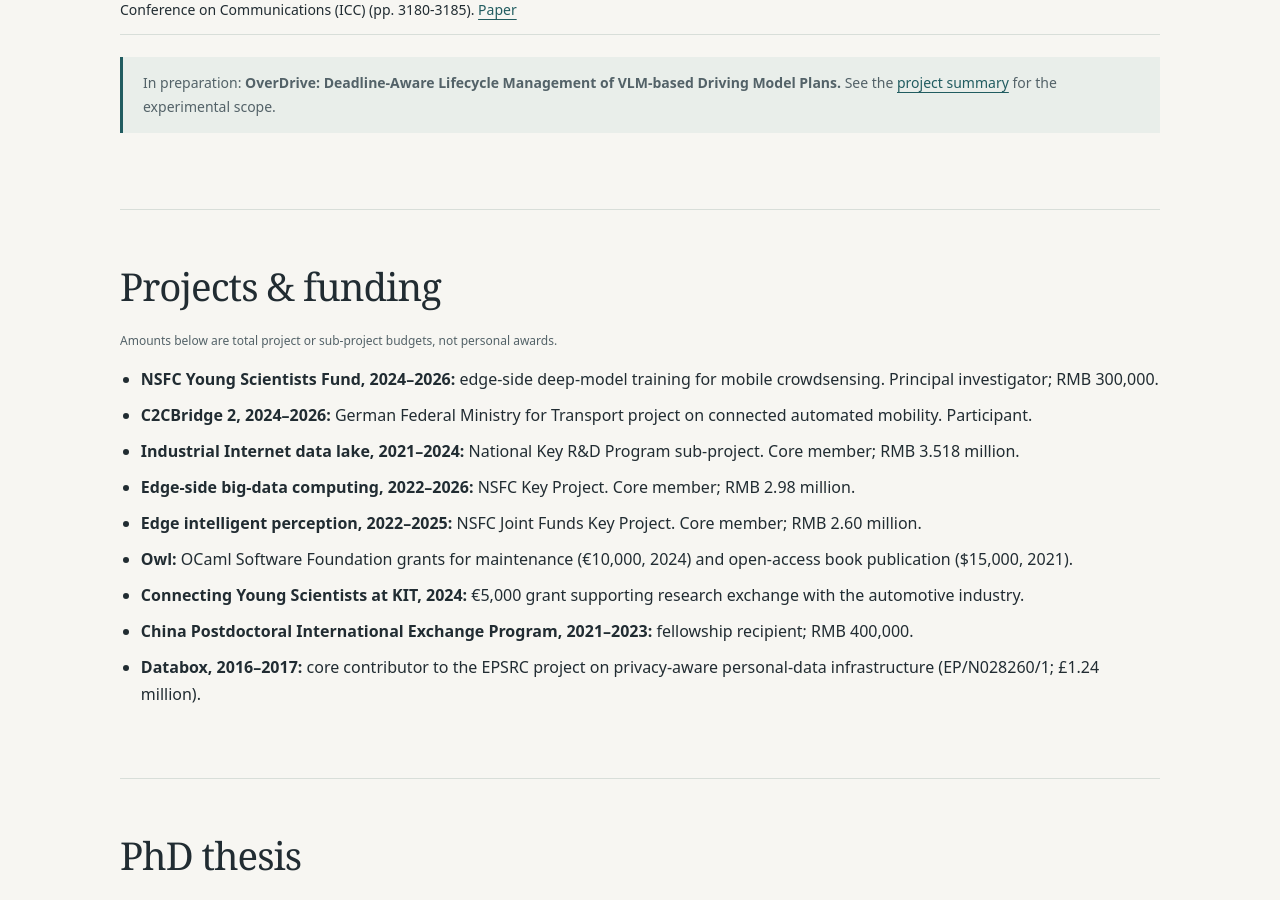
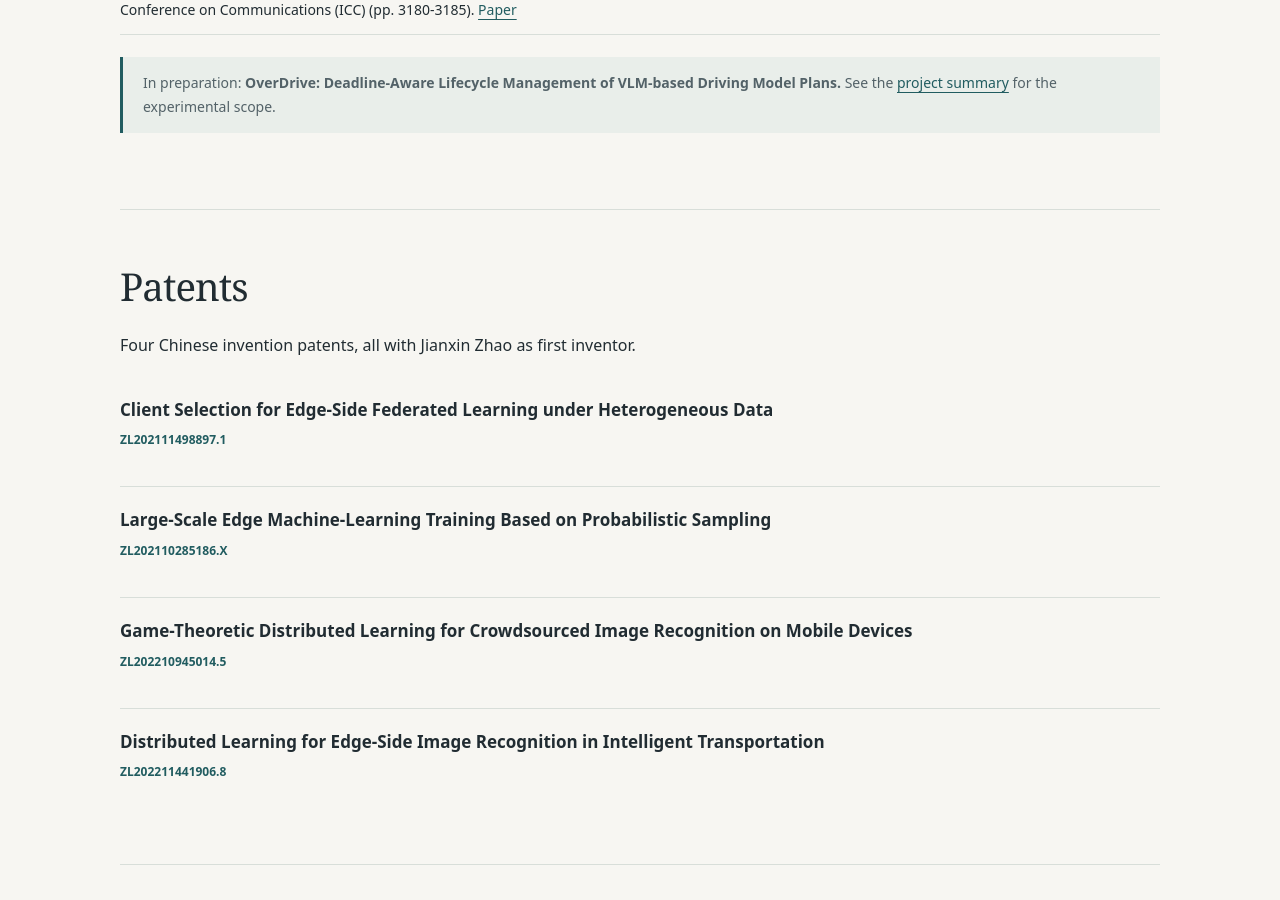
Before and after one commit to jzstark/jzstark.github.io, a Jekyll site: the page built from research.markdown, in a window 1280 px wide and 900 px high, scrolled down 3765 px. Built offline with Jekyll 4.4.1, drawn with Linux system fonts in a browser that asks for light colours.

Commit message:
adding patents

```diff
--- /dev/null
+++ b/_data/patents.yml
@@ -0,0 +1,8 @@
+- title: Client Selection for Edge-Side Federated Learning under Heterogeneous Data
+  number: ZL202111498897.1
+- title: Large-Scale Edge Machine-Learning Training Based on Probabilistic Sampling
+  number: ZL202110285186.X
+- title: Game-Theoretic Distributed Learning for Crowdsourced Image Recognition on Mobile Devices
+  number: ZL202210945014.5
+- title: Distributed Learning for Edge-Side Image Recognition in Intelligent Transportation
+  number: ZL202211441906.8
--- a/about.markdown
+++ b/about.markdown
@@ -15,7 +15,7 @@ intro: I am a researcher and engineer interested in how AI systems work, how to
 <p>At KIT, I contributed to two Master's-level courses: <em>Collective Perception in Autonomous Driving</em> and <em>AI for Autonomous Driving</em>. I have co-supervised seven Master's theses across Cambridge, BIT and KIT, on computing optimisation, federated learning and autonomous-driving topics.</p>
 <p>At Cambridge, I supervised undergraduate computer networking and volunteered through the STIMULUS programme, helping teach computing to local school pupils.</p>
 <h2>Patents &amp; recognition</h2>
-<p>I am the first inventor on four Chinese invention patents covering probabilistic edge training, federated client selection and distributed image recognition. Six software copyright registrations arose from the distributed and federated learning work.</p>
+<p>I am the first inventor on <a href="{{ '/research/#patents' | relative_url }}">four Chinese invention patents</a> covering probabilistic edge training, federated client selection and distributed image recognition. Six software copyright registrations arose from the distributed and federated learning work.</p>
 <p>I was a member of the team awarded an iENA Nuremberg gold medal in 2025 for an air-ground collaborative vehicular crowdsensing system. My <a href="{{ '/cert/' | relative_url }}">professional credentials</a> include AWS Solutions Architect – Professional and NVIDIA's Generative AI LLMs certification.</p>
 <h2>Beyond work</h2>
 <p>I practise kendo and enjoy cycling. Completing the full Lake Constance cycling route is one of my favourite trips. My <a href="{{ '/learning/' | relative_url }}">learning notes</a> include course projects in language modelling, AI, graphics and GPU programming.</p>
--- a/research.markdown
+++ b/research.markdown
@@ -5,12 +5,17 @@ permalink: /research/
 eyebrow: Questions, methods & evidence
 intro: My work connects numerical systems, distributed learning and AI inference, with an emphasis on resource constraints, reproducible evaluation and practical implementation.
 ---
-<nav class="page-nav" aria-label="Research sections"><a href="#themes">Themes</a><a href="#selected">Selected papers</a><a href="#publications">Publications & talks</a><a href="#projects-and-funding">Projects & funding</a><a href="#thesis">PhD thesis</a></nav>
+<nav class="page-nav" aria-label="Research sections"><a href="#themes">Themes</a><a href="#selected">Selected papers</a><a href="#publications">Publications & talks</a><a href="#patents">Patents</a><a href="#projects-and-funding">Projects & funding</a><a href="#thesis">PhD thesis</a></nav>
 <section id="themes"><h2>Research themes</h2><div class="topic-grid"><div><h3>Efficient AI systems</h3><p>Computation graphs, memory reuse, operator optimisation and the timing of multimodal model inference.</p></div><div><h3>Distributed learning</h3><p>Probabilistic synchronisation, heterogeneous clients, resource allocation and energy-efficient learning at the edge.</p></div><div><h3>Agents & cooperation</h3><p>Multi-agent reinforcement learning for crowdsensing, and current engineering work on context retrieval, tools and AI-assisted development.</p></div></div></section>
 <section id="selected"><h2>Selected papers</h2>{% include selected-publications.html %}</section>
 <section class="section" id="publications"><h2>Publications &amp; talks</h2><p class="meta">Journal entries use the volume/publication year where available; an earlier online-first year may appear in the DOI record. * indicates a corresponding author where marked.</p>
 {% assign years = site.data.publications | group_by: 'year' %}{% for year in years %}<h3 class="year-heading">{{ year.name }}</h3>{% for paper in year.items %}<div class="pub-citation">{{ paper.citation | markdownify }}</div>{% endfor %}{% endfor %}
 <p class="note">In preparation: <strong>OverDrive: Deadline-Aware Lifecycle Management of VLM-based Driving Model Plans.</strong> See the <a href="{{ '/projects/overdrive/' | relative_url }}">project summary</a> for the experimental scope.</p></section>
+<section class="section" id="patents"><h2>Patents</h2>
+<p>Four Chinese invention patents, all with Jianxin Zhao as first inventor.</p>
+<ul class="pub-list">{% for patent in site.data.patents %}
+<li class="pub-item"><h3>{{ patent.title }}</h3><p class="pub-meta">{{ patent.number }}</p></li>
+{% endfor %}</ul></section>
 <section class="section" id="projects-and-funding"><h2>Projects &amp; funding</h2><p class="meta">Amounts below are total project or sub-project budgets, not personal awards.</p><ul>
 <li><strong>NSFC Young Scientists Fund, 2024–2026:</strong> edge-side deep-model training for mobile crowdsensing. Principal investigator; RMB 300,000.</li>
 <li><strong>C2CBridge 2, 2024–2026:</strong> German Federal Ministry for Transport project on connected automated mobility. Participant.</li>
```
